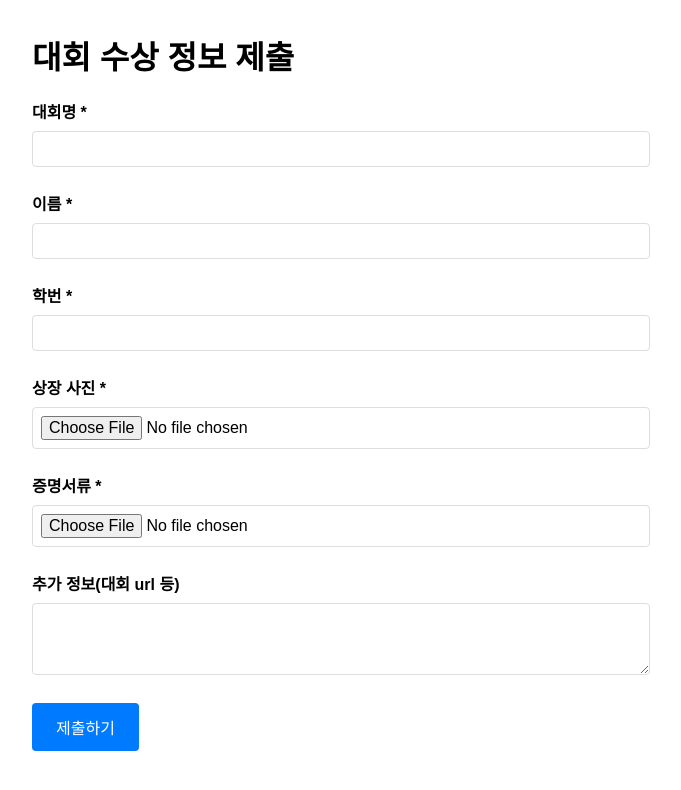
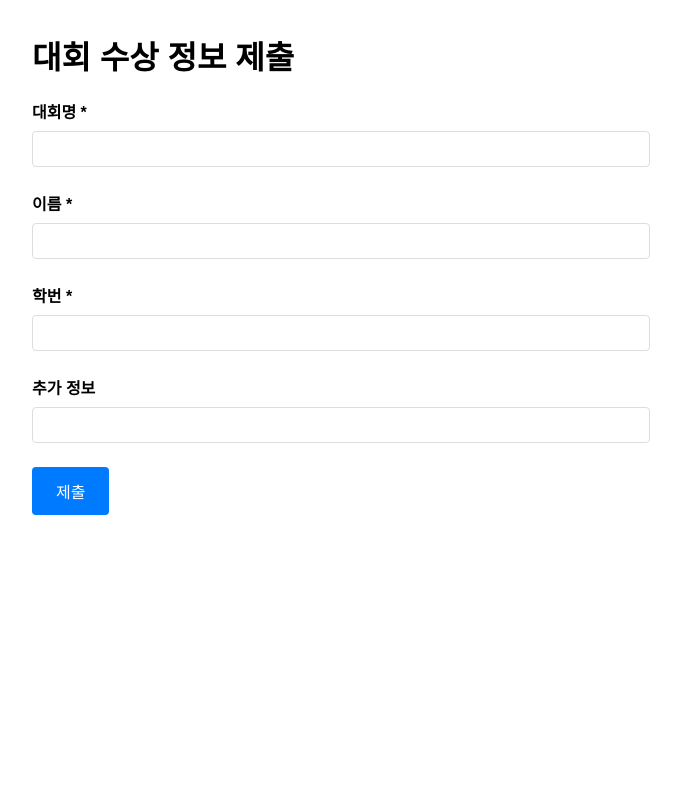
Before and after one commit to thwnd/Email_Form_Project, a website: page src/index.html in a window 1280 px wide. Shown: the whole page, without its empty margins (308-989 px from the left). Drawn offline with Linux system fonts and the light colour scheme.

Commit message:
uncaught error fix

```diff
--- a/src/index.html
+++ b/src/index.html
@@ -1,3 +1,5 @@
+<!-- src/index.html -->
+
 <!DOCTYPE html>
 <html lang="ko">
 <head>
@@ -21,30 +23,19 @@
 
         <div class="form-group">
             <label for="studentId">학번 *</label>
-            <input type="text" id="studentId" name="studentId" pattern="[0-9]{10}" title="10자리 숫자로 입력해주세요" required>
+            <input type="text" id="studentId" name="studentId" required>
         </div>
 
         <div class="form-group">
-            <label for="awardPhoto">상장 사진 *</label>
-            <input type="file" id="awardPhoto" name="awardPhoto" accept="image/*" required>
-            <div id="photoPreview" class="file-preview"></div>
+            <label for="additionalInfo">추가 정보</label>
+            <input type="text" id="additionalInfo" name="additionalInfo">
         </div>
 
-        <div class="form-group">
-            <label for="certDocument">증명서류 *</label>
-            <input type="file" id="certDocument" name="certDocument" accept=".pdf,.jpg,.jpeg,.png" required>
-            <div id="docPreview" class="file-preview"></div>
-        </div>
+        <button type="submit">제출</button>
+    </form>
 
-        <div class="form-group">
-            <label for="additionalInfo">추가 정보(대회 url 등)</label>
-            <textarea id="additionalInfo" name="additionalInfo" rows="3"></textarea>
-        </div>
-
-        <button type="submit">제출하기</button>
-        <span class="loading" style="display: none;">제출 중...</span>
-        <span class="error-message" style="display: none; color: red; font-size: 0.875rem; margin-left: 1rem;"></span>
-    </form>
+    <div id="loading" style="display: none;">Submitting...</div>
+    <div id="errorMessage" style="display: none; color: red;">오류가 발생했습니다.</div>
 
     <script src="js/script.js"></script>
 </body>
--- a/src/js/script.js
+++ b/src/js/script.js
@@ -1,9 +1,11 @@
-// script.js
+// src/js/script.js
 
 document.addEventListener('DOMContentLoaded', () => {
     const form = document.getElementById('awardForm');
     const loading = document.getElementById('loading'); // 로딩 스피너 요소
     const errorMessage = document.getElementById('errorMessage'); // 오류 메시지 요소
+
+    console.log('errorMessage:', errorMessage); // 디버깅용 로그
 
     form.addEventListener('submit', async (e) => {
         e.preventDefault();
@@ -24,14 +26,14 @@ document.addEventListener('DOMContentLoaded', () => {
                 additionalInfo: document.getElementById('additionalInfo')?.value || '',
             };
 
-            console.log('formData:', formData); // FormData 객체 확인
+            console.log('formData:', formData); // 전송할 데이터 확인
 
             const response = await fetch('/.netlify/functions/submit-form', { // 상대 URL 사용
                 method: 'POST',
                 headers: {
                     'Content-Type': 'application/json',
                 },
-                body: JSON.stringify(formData),
+                body: JSON.stringify(formData), // 데이터를 JSON 문자열로 변환
             });
 
             loading.style.display = 'none'; // 로딩 스피너 숨김
@@ -46,7 +48,8 @@ document.addEventListener('DOMContentLoaded', () => {
         } catch (error) {
             console.error('Error:', error);
             loading.style.display = 'none'; // 로딩 스피너 숨김
-            alert('오류가 발생했습니다.');
+            errorMessage.style.display = 'block'; // 오류 메시지 표시
+            errorMessage.textContent = '오류가 발생했습니다.';
         }
     });
 });
```
